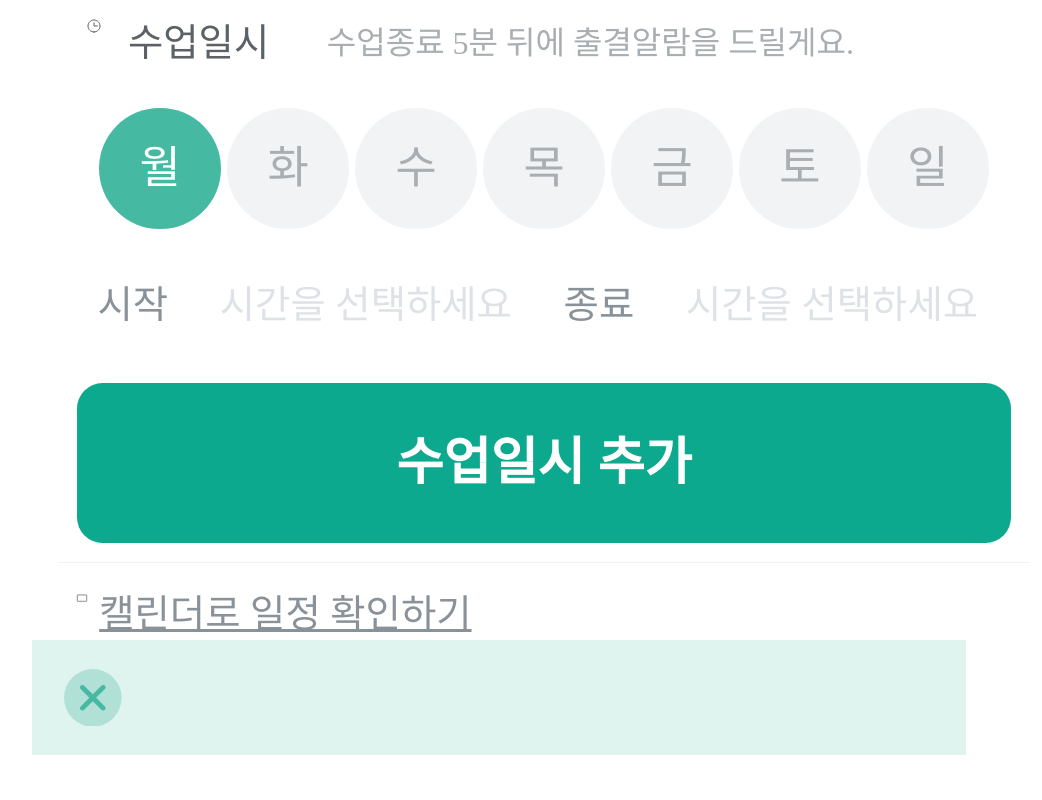
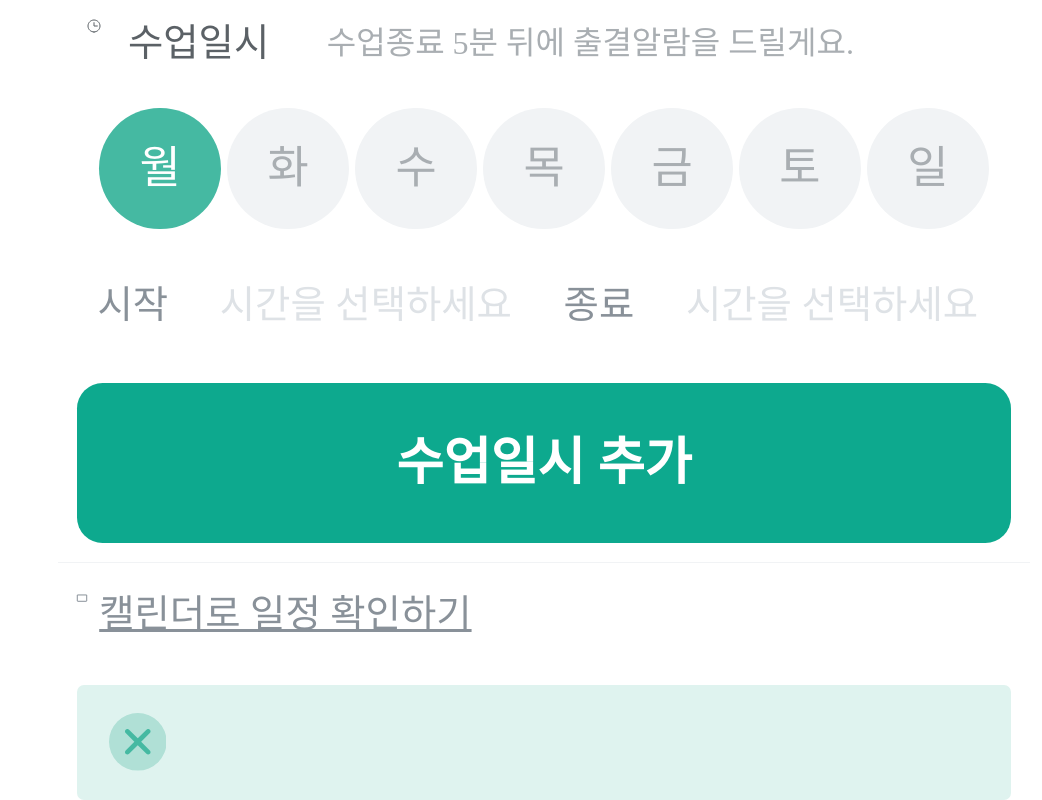
Before and after one commit to Gwasuwon-shot/Tutice_Client, a React (Vite) app: page /regular-lesson in a window 1280 px wide. Shown: the part 862-1662 px from the top of the page, without its empty margins (96-1138 px from the left). Before the commit the page ends 1617 px from the top, so only its background shows below. Built offline with nearby package versions, Linux system fonts and the light colour scheme; a web font is replaced by a local one; what recoil-persist would draw is missing.

Commit message:
[ style ] 선택된 시간블록 margin조정

```diff
--- a/src/components/RegularLesson/SelectedDayAndTime.tsx
+++ b/src/components/RegularLesson/SelectedDayAndTime.tsx
@@ -20,6 +20,9 @@ const SelectedWrapper = styled.article`
     width: 29.2rem;
     height: 3.6rem;
     padding: 1rem;
+    margin: 1.4rem;
+
+    border-radius: 7px;
     background-color: ${({ theme }) => theme.colors.green1};
     color: ${({ theme }) => theme.colors.green5};
 `
```
